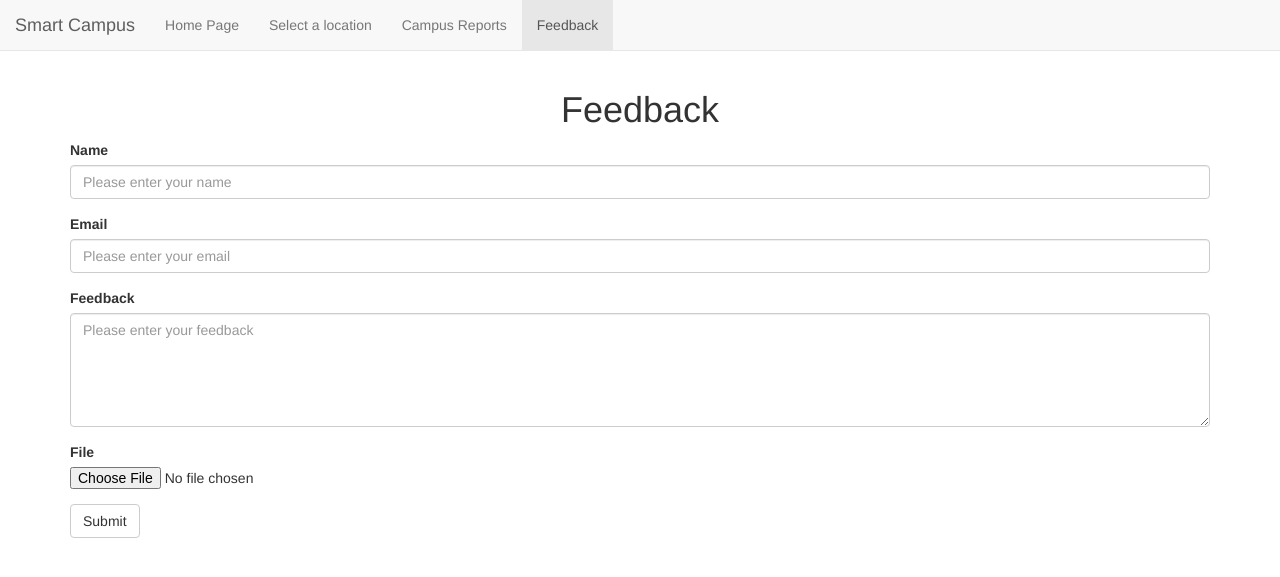
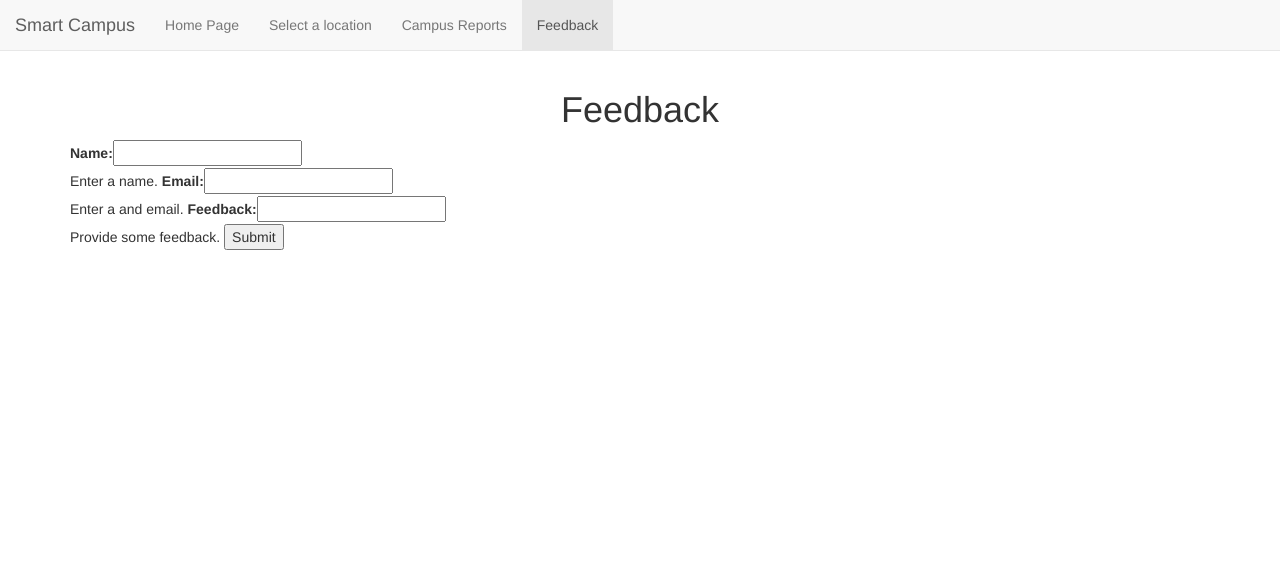
Before and after one commit to kxue4/ssw695_smart_campus, a Django app: page /feedback/ in a window 1280 px wide. Shown: the top 577 px of the page. Run offline with Django 3.2, Linux system fonts and the light colour scheme; some libraries are stand-ins or nearby versions.

Commit message:
added feedback model, sendgrid, requirements.txt, view form and post request. Post request not working yet.

```diff
--- /dev/null
+++ b/smartcampus/core/forms.py
@@ -0,0 +1,25 @@
+from django import forms
+
+
+class FeedbackForm(forms.Form):
+    name = forms.CharField(help_text="Enter a name.")
+    email = forms.EmailField(help_text="Enter a and email.")
+    feedback = forms.CharField(help_text="Provide some feedback.")
+
+    def clean_name(self):
+        """ Sanitize the name field """
+        name_data = self.cleaned_data['name']
+
+        return name_data
+
+    def clean_email(self):
+        """ Sanitize the email field """
+        email_data = self.cleaned_data['email']
+
+        return email_data
+
+    def clean_feedback(self):
+        """ Sanitize the feedback field """
+        feedback_data = self.cleaned_data['feedback']
+
+        return feedback_data
--- a/smartcampus/core/models.py
+++ b/smartcampus/core/models.py
@@ -249,3 +249,9 @@ class Zerodata(models.Model):
     class Meta:
         # managed = False
         db_table = 'zeroData'
+
+
+class Feedback(models.Model):
+    name = models.CharField(max_length=220, null=True)
+    email = models.DateTimeField(null=True)
+    feedback = models.CharField(max_length=220, null=True)
--- a/smartcampus/core/templates/feedback.html
+++ b/smartcampus/core/templates/feedback.html
@@ -38,25 +38,32 @@
 
     <div class="container">
         <h1 style="text-align: center">Feedback</h1>
-            <form role="form">
-                <div class="form-group">
-                    <label for="name">Name</label>
-                    <input type="text" class="form-control" placeholder="Please enter your name">
-                </div>
-                <div class="form-group">
-                    <label for="email">Email</label>
-                    <input type="text" class="form-control" placeholder="Please enter your email">
-                </div>
-                <div class="form-group">
-                    <label for="inputfile">Feedback</label>
-                    <textarea class="form-control" rows="5" placeholder="Please enter your feedback"></textarea>
-                </div>
-                <div class="form-group">
-                    <label for="inputfile">File</label>
-                    <input type="file" id="inputfile">
-                </div>
-                <button type="submit" class="btn btn-default">Submit</button>
-            </form>
+{#            <form role="form" action="/feedback-submit" method="post">#}
+{#                <div class="form-group">#}
+{#                    <label for="name">Name</label>#}
+{#                    <input type="text" class="form-control" placeholder="Please enter your name" name="name">#}
+{#                </div>#}
+{#                <div class="form-group">#}
+{#                    <label for="email">Email</label>#}
+{#                    <input type="text" class="form-control" placeholder="Please enter your email" name="email">#}
+{#                </div>#}
+{#                <div class="form-group">#}
+{#                    <label for="inputfile">Feedback</label>#}
+{#                    <textarea class="form-control" rows="5" placeholder="Please enter your feedback" name="feedback"></textarea>#}
+{#                </div>#}
+{#                <div class="form-group">#}
+{#                    <label for="inputfile">File</label>#}
+{#                    <input type="file" id="inputfile">#}
+{#                </div>#}
+{#                <button type="submit" class="btn btn-default">Submit</button>#}
+{#            </form>#}
+            {% block content %}
+                <form action="/feedback/" method="post">
+                    {% csrf_token %}
+                    {{ form.as_table }}
+                    <input type="submit" value="Submit">
+                </form>
+            {% endblock %}
     </div>
 
 </body>
--- a/smartcampus/core/urls.py
+++ b/smartcampus/core/urls.py
@@ -22,6 +22,8 @@ urlpatterns = [
     path('home/', views.home, name='home'),
     path('select_location/', views.select_location, name='select location'),
     path('campus_report/', views.campus_report, name='campus report'),
-    path('feedback/', views.feedback, name='feedback')
+    path('feedback/', views.feedback, name='feedback'),
+    # path('post-feedback/', views.post_feedback, name='post-feedback'),
+
 
 ]
--- a/smartcampus/core/views.py
+++ b/smartcampus/core/views.py
@@ -3,14 +3,22 @@ from .models import *
 from django.forms.models import model_to_dict
 from django.core.serializers.json import DjangoJSONEncoder
 import json
+from django.shortcuts import get_object_or_404
+from django.http import HttpResponseRedirect
+from django.urls import reverse
+from .forms import FeedbackForm
+import sendgrid
+import os
+from sendgrid.helpers.mail import *
 
 
 def home(request):
+    """ GET request for the homepage that renders latest metrics data. """
     # data = Data.objects.filter(dt__lte='2018-01-01')
     # print(data)
     posts = [Data.objects.latest('id')]
     cont = {'posts': posts}
-    return render(request, 'home.html',cont)
+    return render(request, 'home.html', cont)
 
 
 def select_location(request):
@@ -33,8 +41,39 @@ def select_location(request):
 
 
 def campus_report(request):
+    """ GET request for the campus reports page. """
     return render(request, 'campus_report.html')
 
 
 def feedback(request):
-    return render(request, 'feedback.html')
+    """ GET and POST requests for the feedback.html page. """
+
+    if request.method == 'POST':
+        feedback_instance = get_object_or_404(Feedback)
+        feedback_form = FeedbackForm(request.POST)
+
+        if feedback_form.is_valid():
+            feedback_instance.name = feedback_form.cleaned_data['name']
+            feedback_instance.email = feedback_form.cleaned_data['email']
+            feedback_instance.feedback = feedback_form.cleaned_data['feedback']
+            feedback_instance.save()
+
+            # === Sendgrid email ===
+            # sg = sendgrid.SendGridAPIClient(apikey=os.environ.get('SENDGRID_API_KEY'))
+            # from_email = Email(feedback_form.cleaned_data['email'])
+            # to_email = Email("vporta7@gmail.com")
+            # subject = "Feedback"
+            # content = Content("text/plain", "Name: {} \nFeedback: {}".format(feedback_form.cleaned_data['name'], feedback_form.cleaned_data['feedback']))
+            # mail = Mail(from_email, subject, to_email, content)
+            # response = sg.client.mail.send.post(request_body=mail.get())
+            # print(response.status_code)
+            # print(response.body)
+            # print(response.headers)
+            return HttpResponseRedirect(reverse('/'))
+
+    feedback_form = FeedbackForm()
+
+    context = {
+        'form': feedback_form,
+    }
+    return render(request, 'feedback.html', context)
```
Also changed, not shown: smartcampus/requirements.txt (added, +22 -0 lines), smartcampus/core/migrations/0019_merge_20181030_2356.py (added), smartcampus/core/migrations/0020_auto_20181030_2356.py (added).
